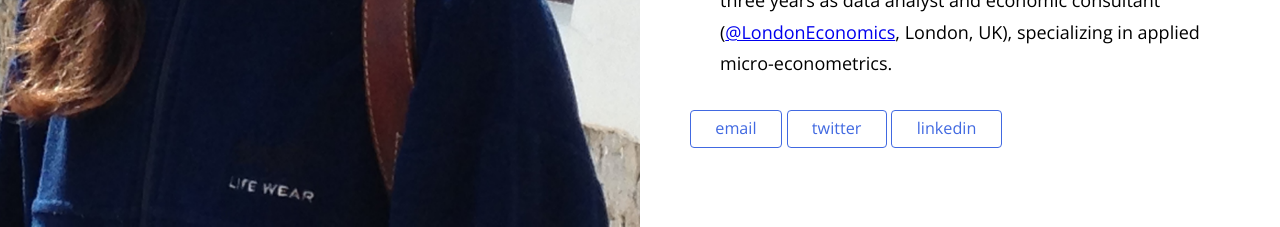
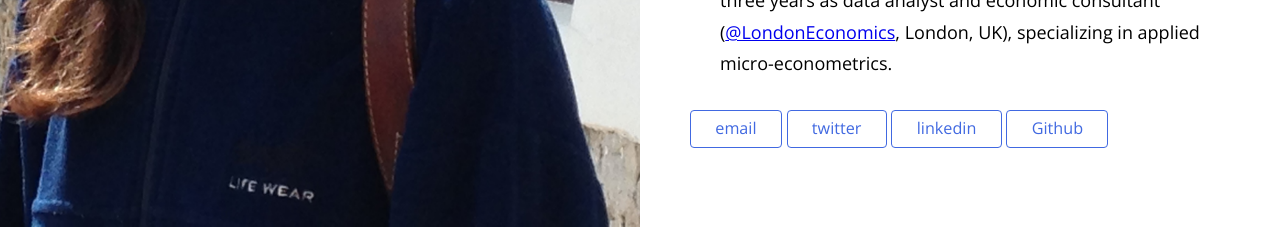
Before and after one commit to alibatti/alibatti.github.io, a Jekyll site: the page built from index.html, in a window 1280 px wide. Shown: the part 719-946 px from the top of the page. Built offline with Jekyll 4.4.1, drawn with Linux system fonts in a browser that asks for light colours.

Commit message:
Update _config.yml

```diff
--- a/_config.yml
+++ b/_config.yml
@@ -15,6 +15,8 @@ social:
     url: https://twitter.com/cettixit
   - platform: linkedin
     url: https://it.linkedin.com/in/alice-battiston-783194118
+  - platform: Github
+    url: https://github.com/alibatti
 
 # General settings
 # url: http://brianmaierjr.github.com/uni
```
